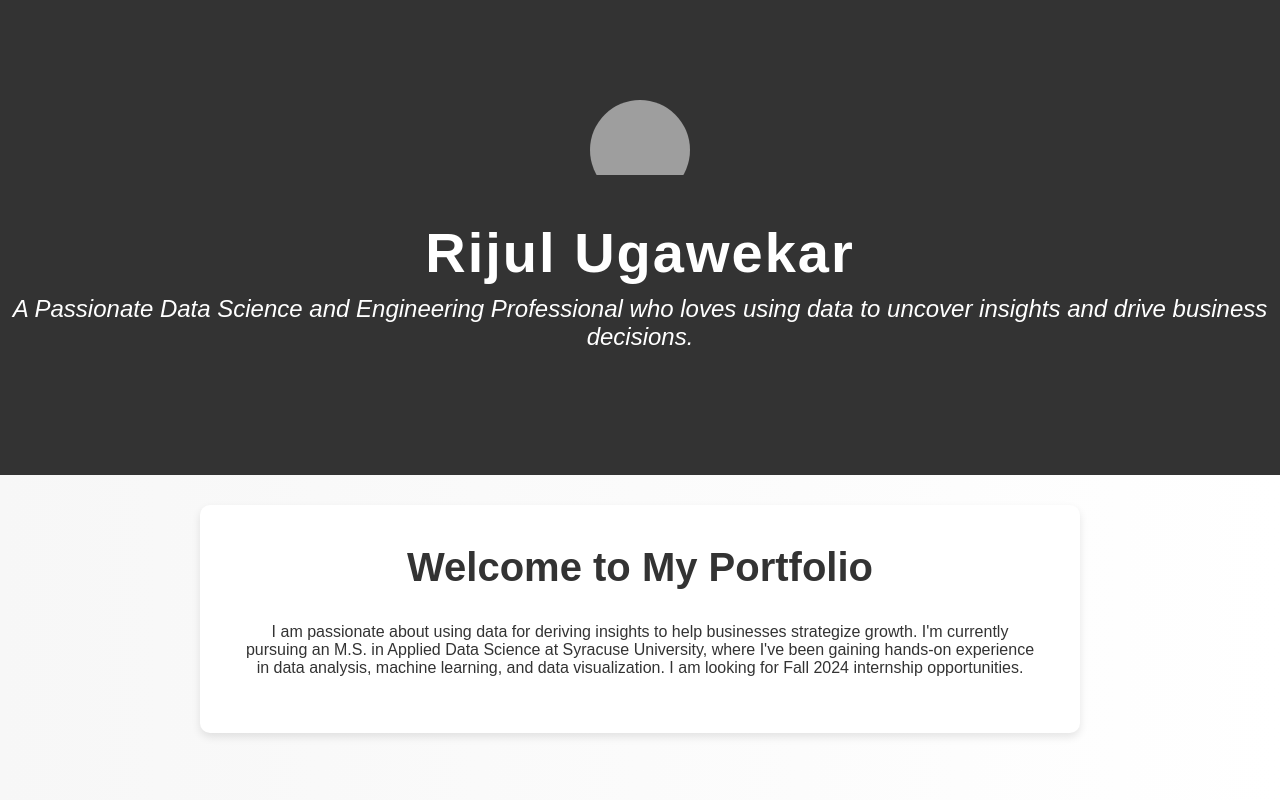
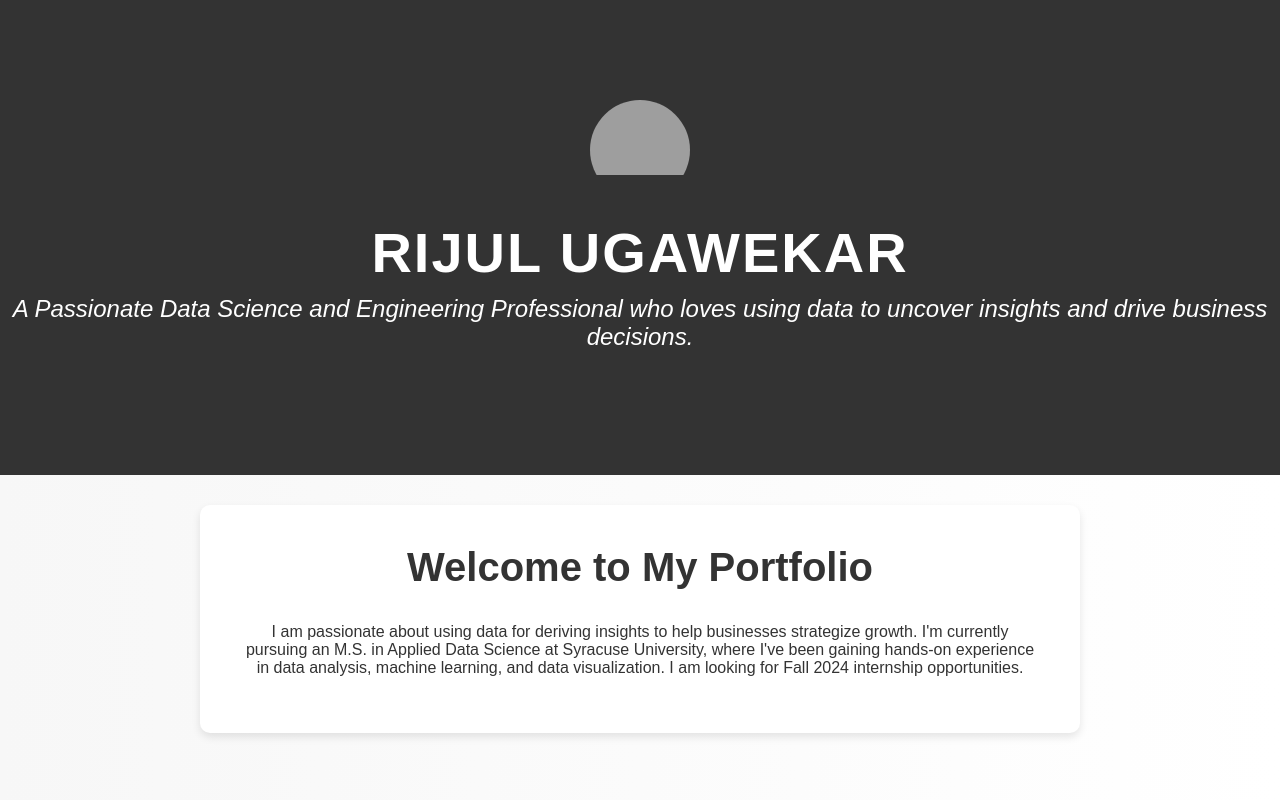
Before and after one commit to datarijul/ugawekarrijul.github.io, a plain HTML site: page index.html in a window 1280 px wide. Shown: the top 800 px of the page. Drawn offline with Linux system fonts and the light colour scheme; grey boxes are pictures that could not be loaded.

Commit message:
Update index.html

```diff
--- a/index.html
+++ b/index.html
@@ -11,7 +11,7 @@
         <div class="photo-container">
             <img src="DSC_4577 fffff .jpg" alt="Rijul Ugawekar">
         </div>
-        <h1>Rijul Ugawekar</h1>
+        <h1>RIJUL UGAWEKAR</h1>
         <p>A Passionate Data Science and Engineering Professional who loves using data to uncover insights and drive business decisions.</p>
     </header>
 
```
